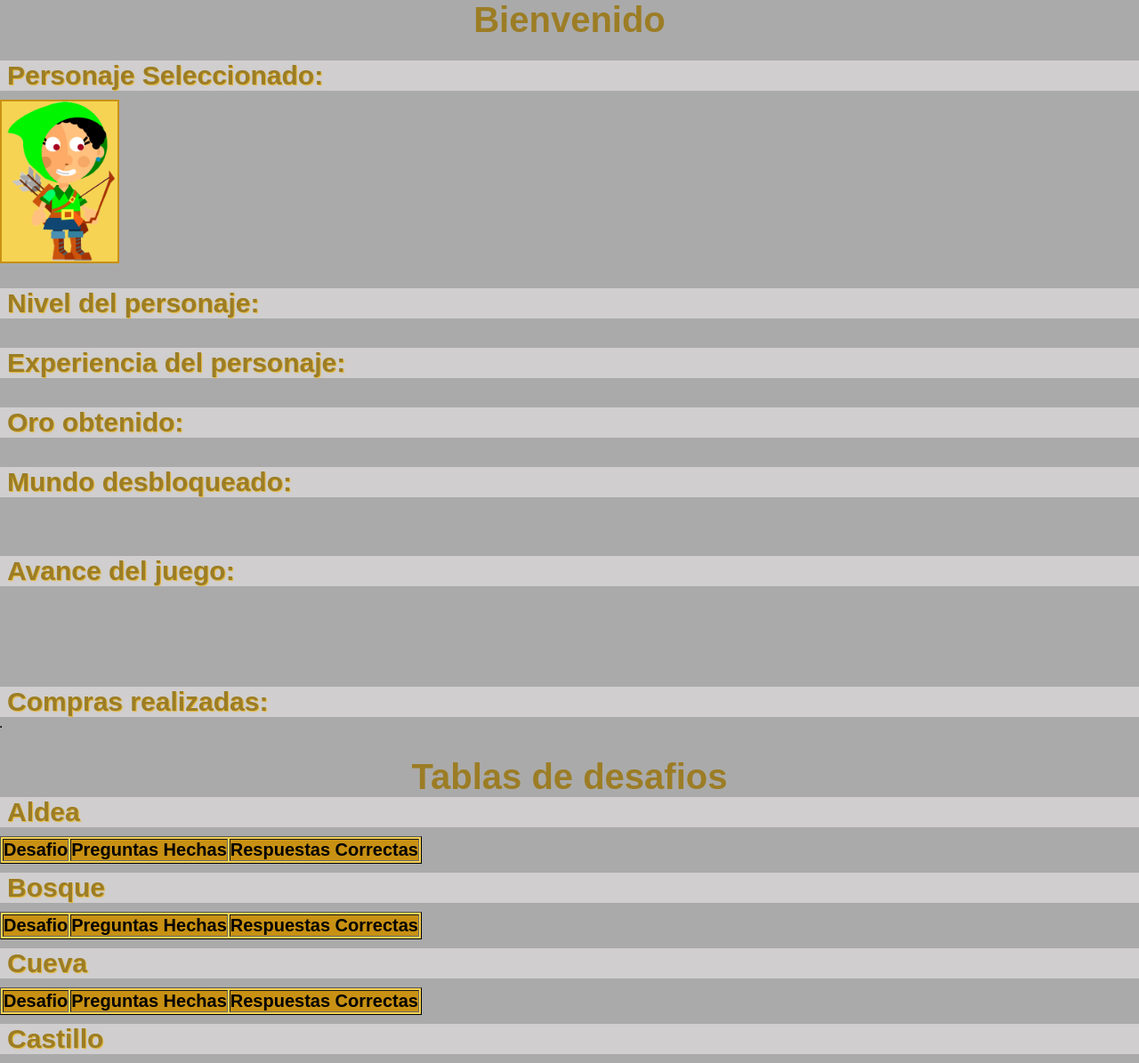
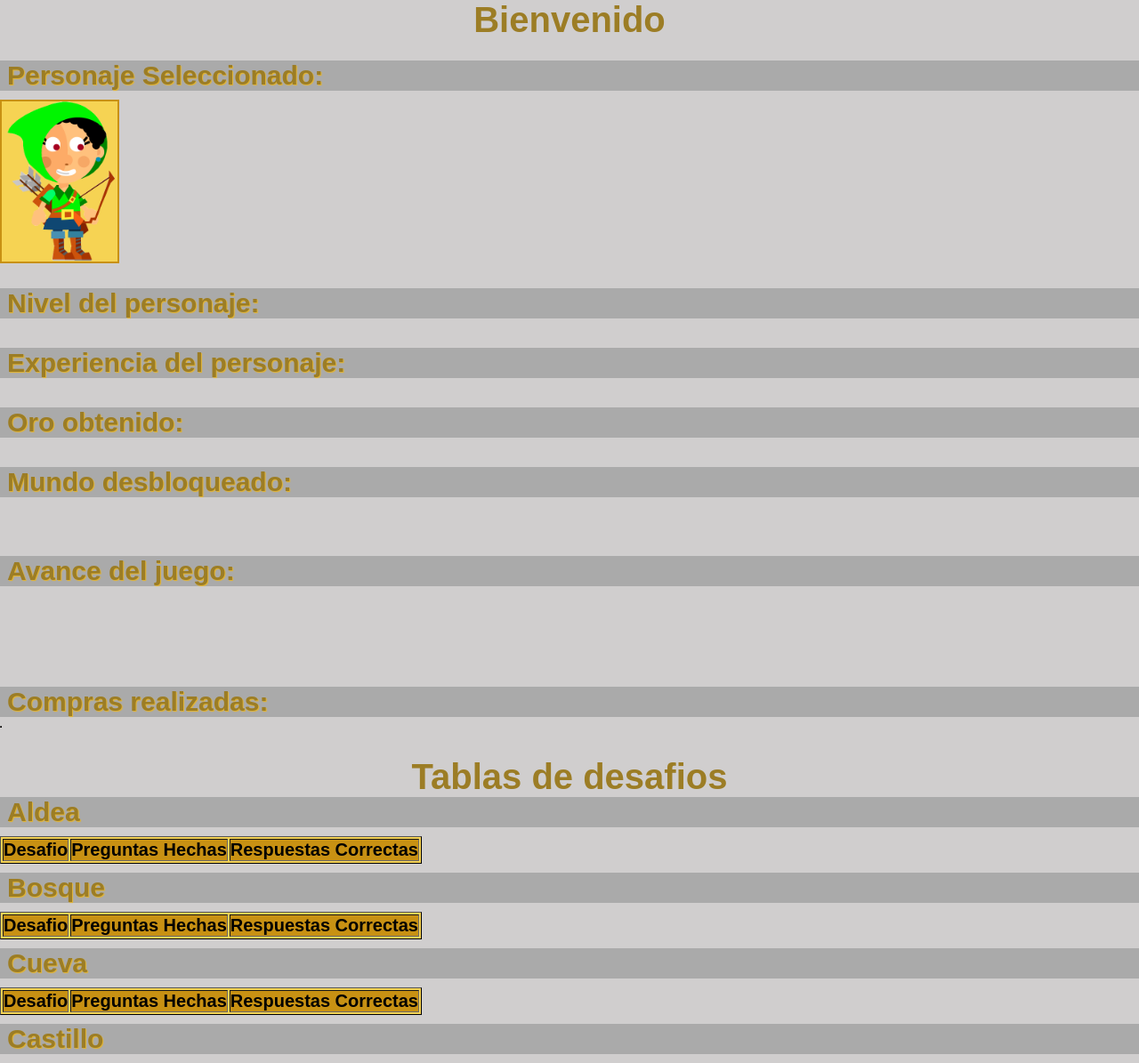
Before and after one commit to kuchuku/englisplay, a PHP site: page /student.php in a window 1280 px wide. Shown: the part 70-1265 px from the top of the page at 89% size. Run offline with PHP 8.4, Linux system fonts and the light colour scheme; a user stored in the database is signed in; data comes from the database, SQL or seed files in the repository; data that the repository does not hold is empty; some libraries are stand-ins or nearby versions.

Commit message:
student,css

```diff
--- a/englishplay/web/css/styleStudent.css
+++ b/englishplay/web/css/styleStudent.css
@@ -1,5 +1,5 @@
 body{
-	background-color: #aaa;
+	background-color: #d0cece;
 	color: #9c7d25;
 }
 
@@ -10,7 +10,7 @@ p{
 }
 
 h2{
-	background: #d0cece;
+	background: #aaa;
 	text-shadow: 1px 1px 1px #e4b42d;
 	font-family: arial;
 	padding-left: 8px;
```
